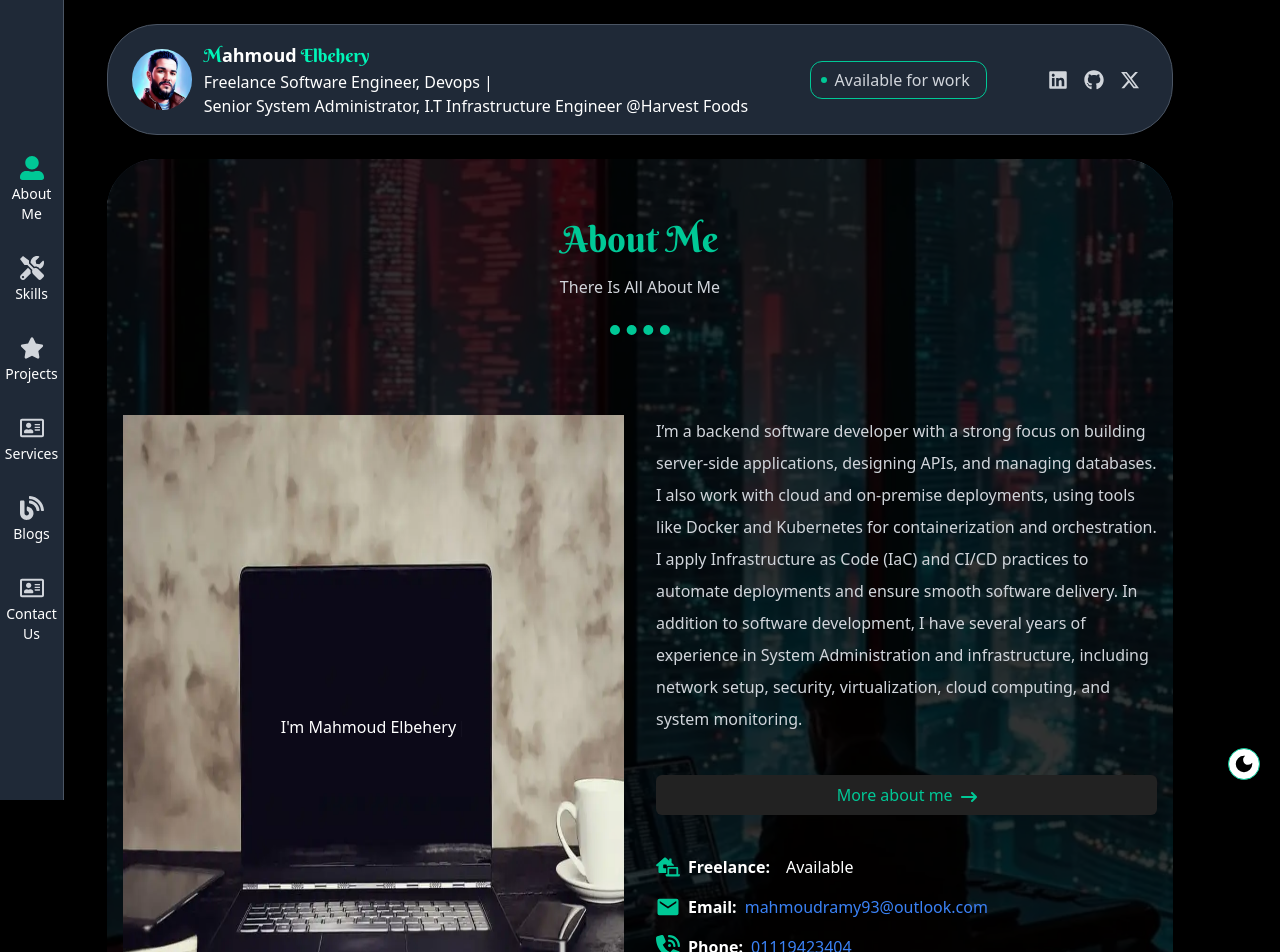
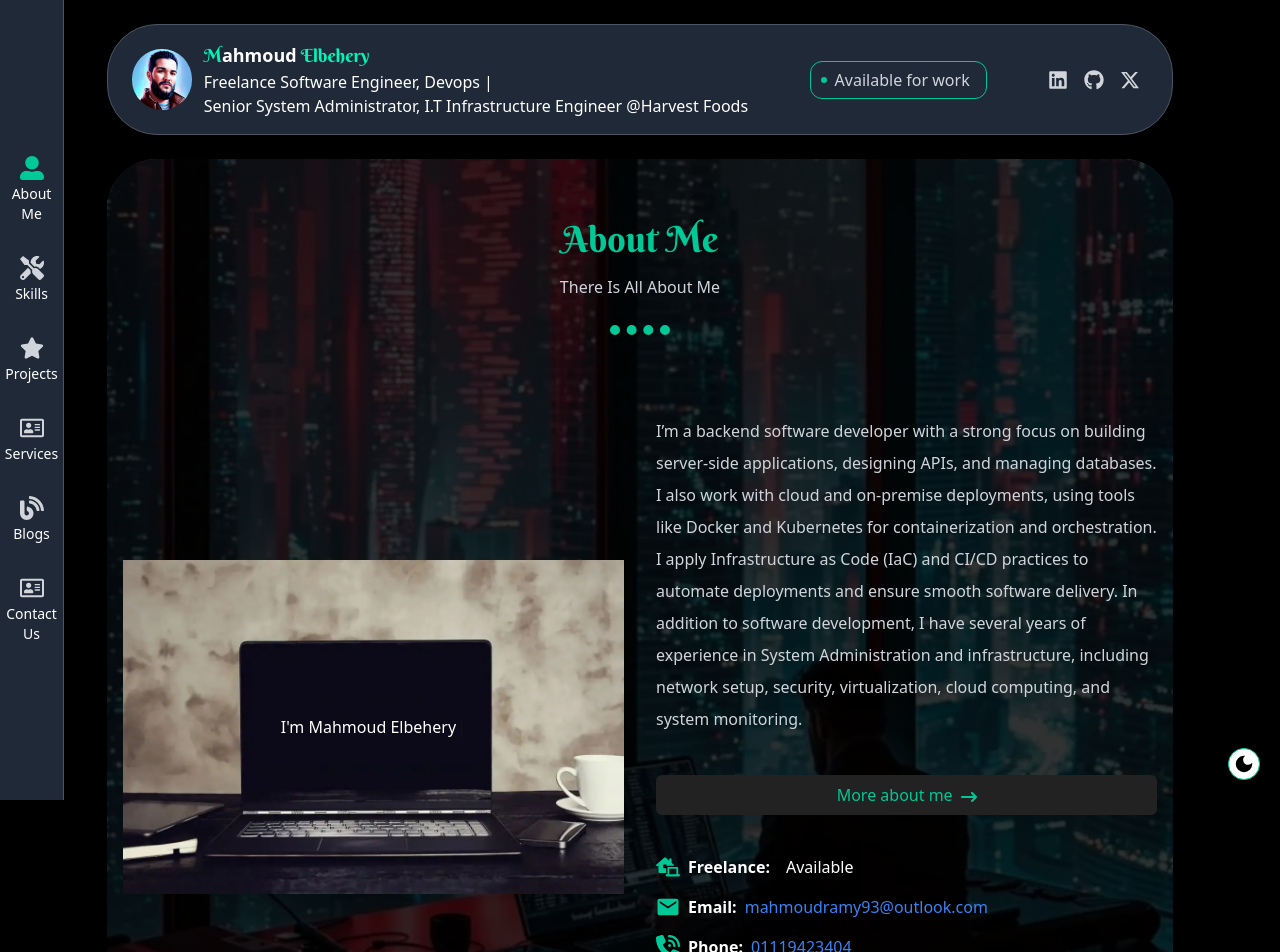
Before and after one commit to mahmoudramy93/portfolio, a Next.js app: page / in a window 1280 px wide. Shown: the top 952 px of the page. Built offline with nearby package versions, Linux system fonts and the light colour scheme.

Commit message:
fix: :bug:

```diff
--- a/src/components/homeSections/AboutMe.tsx
+++ b/src/components/homeSections/AboutMe.tsx
@@ -21,7 +21,7 @@ const AboutMe = () => {
               alt="about"
               width={530}
               height={353}
-              className="w-full"
+              className="w-full object-contain"
             />
             <div className="absolute text-center text-white -translate-x-1/2 -translate-y-1/2 top-1/2 left-1/2">
               <p className="" />
--- a/src/components/homeSections/ContactUs.tsx
+++ b/src/components/homeSections/ContactUs.tsx
@@ -5,7 +5,7 @@ import ContactForm from "./ContactForm";
 const ContactUs = () => {
   return (
     <section
-      className="pt-10  px-5 bg-[url('/images/contact_us.webp')] bg-no-repeat bg-cover bg-center rounded-[50px] relative before:content[''] before:absolute before:w-full before:h-full before:left-0 before:top-0 before:bg-black/60  before:rounded-[50px]"
+      className="pt-10  px-5 bg-[url('/images/contact_us.webp')] bg-no-repeat bg-cover bg-left md:bg-center  rounded-[50px] relative before:content[''] before:absolute before:w-full before:h-full before:left-0 before:top-0 before:bg-black/60  before:rounded-[50px]"
       id="contact"
     >
       <div className="container">
```
